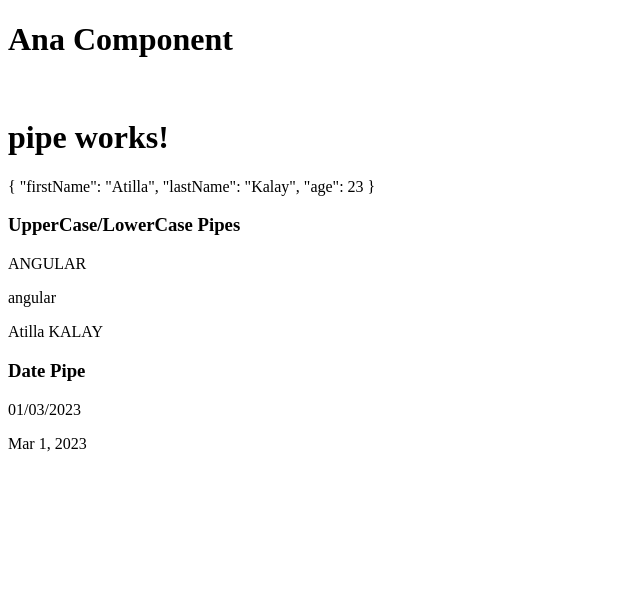
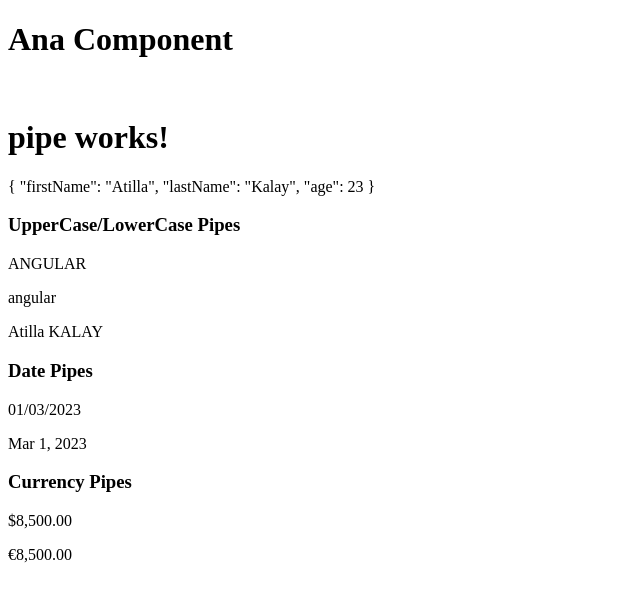
Before and after one commit to atillakalay/TurkcellAngularCourse, an Angular app in the folder angularapp/: page / in a window 1280 px wide. Shown: the top 602 px of the page, without its empty margins (0-640 px from the left). Built offline with nearby package versions, Linux system fonts and the light colour scheme.

Commit message:
Currency Pipes lesson completed.

```diff
--- a/angularapp/src/app/pipes/pipe/pipe.component.html
+++ b/angularapp/src/app/pipes/pipe/pipe.component.html
@@ -4,6 +4,9 @@
 <p>{{'Angular'|uppercase}}</p>
 <p>{{'Angular'|lowercase}}</p>
 <p>{{person1.firstName|titlecase}} {{person1.lastName|uppercase}}</p>
-<h3>Date Pipe</h3>
+<h3>Date Pipes</h3>
 <p>{{myDate|date:'dd/MM/yyyy'}}</p>
 <p>{{myDate|date}}</p>
+<h3>Currency Pipes</h3>
+<p>{{price|currency}}</p>
+<p>{{price|currency:'EUR'}}</p>
--- a/angularapp/src/app/pipes/pipe/pipe.component.ts
+++ b/angularapp/src/app/pipes/pipe/pipe.component.ts
@@ -8,6 +8,7 @@
 export class PipeComponent {
   person1: person = { firstName: "Atilla", lastName: "Kalay", age: 23 }
   myDate: Date = new Date()
+  price:number=8500
 
 }
 interface person {
```
